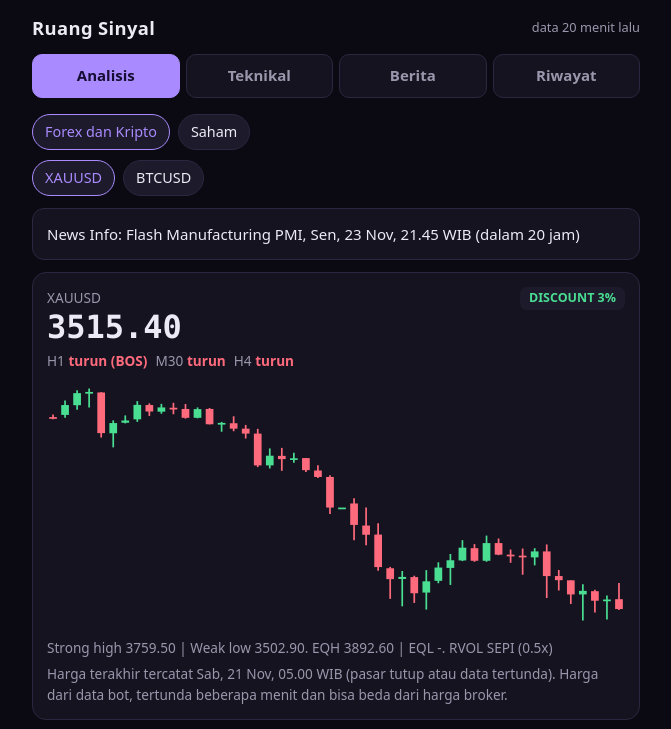
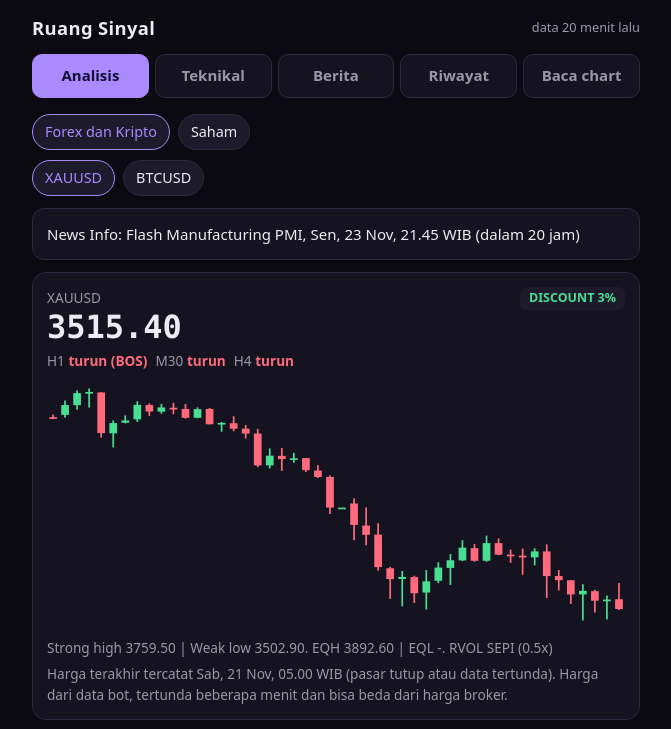
Before and after one commit to sitanjordan-forex1297/forex-signal-bot, a plain HTML site: page docs/index.html in a window 1280 px wide. Shown: the top 729 px of the page, without its empty margins (304-975 px from the left). Drawn offline with Linux system fonts and the light colour scheme.

Commit message:
Add files via upload

```diff
--- a/docs/index.html
+++ b/docs/index.html
@@ -11,7 +11,7 @@ body{margin:0;background:var(--bg);color:var(--tx);font:15px/1.5 system-ui,-appl
 header{display:flex;justify-content:space-between;align-items:center;padding:14px 16px 6px;max-width:640px;margin:0 auto}
 header b{font-size:1.15rem;letter-spacing:.02em}header span{color:var(--mu);font-size:.8rem}
 nav{display:flex;gap:6px;padding:6px 16px;max-width:640px;margin:0 auto;position:sticky;top:0;background:var(--bg);z-index:5}
-nav button{flex:1;min-height:44px;background:var(--sf);color:var(--mu);border:1px solid var(--bd);border-radius:10px;font:inherit;font-weight:600}
+nav button{flex:1;min-height:44px;padding:0 4px;font-size:.78rem;background:var(--sf);color:var(--mu);border:1px solid var(--bd);border-radius:10px;font:inherit;font-weight:600}
 nav button.on{background:var(--ac);color:#150d33;border-color:var(--ac)}
 main{max-width:640px;margin:0 auto;padding:10px 16px 40px}
 .card{background:var(--sf);border:1px solid var(--bd);border-radius:14px;padding:14px;margin-bottom:12px}
@@ -26,6 +26,7 @@ main{max-width:640px;margin:0 auto;padding:10px 16px 40px}
 h3{margin:0 0 8px;font-size:1rem}
 .lv{display:grid;grid-template-columns:1fr 1fr;gap:10px}
 .lv div{background:var(--sf2);border-radius:10px;padding:10px}.lv b{display:block;font-size:1.2rem}
+a.go{display:flex;align-items:center;justify-content:center;min-height:48px;border-radius:12px;background:var(--ac);color:#150d33;font-weight:700;text-decoration:none}
 button.go{width:100%;min-height:48px;border:0;border-radius:12px;background:var(--ac);color:#150d33;font:inherit;font-weight:700}
 input{width:100%;min-height:44px;background:var(--sf2);border:1px solid var(--bd);border-radius:9px;color:var(--tx);font:inherit;padding:8px}
 table{width:100%;border-collapse:collapse;font-size:.85rem}td,th{padding:6px 4px;border-bottom:1px solid var(--bd);text-align:left}
@@ -37,7 +38,7 @@ ul{margin:6px 0 0;padding-left:18px}li{margin-bottom:4px}
 </head>
 <body>
 <header><b>Ruang Sinyal</b><span id="upd">memuat...</span></header>
-<nav id="tabs"><button data-t="a" class="on">Analisis</button><button data-t="t">Teknikal</button><button data-t="n">Berita</button><button data-t="r">Riwayat</button></nav>
+<nav id="tabs"><button data-t="a" class="on">Analisis</button><button data-t="t">Teknikal</button><button data-t="n">Berita</button><button data-t="r">Riwayat</button><button data-t="c">Baca chart</button></nav>
 <main id="m"><div class="card mu">Memuat data...</div></main>
 <script>
 var URL="https://raw.githubusercontent.com/sitanjordan-forex1297/forex-signal-bot/main/data.json";
@@ -169,9 +170,13 @@ function viewR(){
     h+='<div class="card"><div class="row" style="justify-content:space-between"><b class="'+(x.side==="BUY"?"buy":"sell")+'">'+esc(x.pair)+' '+x.side+'</b><span class="pill '+c+'">'+esc(x.status)+(x.r!=null?' '+(x.r>=0?'+':'')+x.r.toFixed(1)+'R':'')+'</span></div><div class="mu num">Entry '+x.entry+' | SL '+x.sl+' | TP '+x.tp+'</div><div class="mu">'+esc(x.mode)+' | '+wib(x.t0)+'</div></div>'});
   return h;
 }
+function viewC(){
+  return '<div class="card"><h3>Pembaca chart (AI)</h3><p class="mu" style="margin-top:0">Unggah screenshot chart dari MT5 atau TradingView, lalu Claude membaca bias, struktur, area, dan menyusun rencana entry, SL, dan TP.</p><a class="go" href="https://claude.ai/artifact/DuyLKqLgQfStB2BPtCmiES" target="_blank" rel="noopener">Buka Pembaca chart</a></div>'+
+  '<div class="card"><h3>Perlu diketahui</h3><ul><li>Halaman ini terbuka di dalam Claude, jadi kamu perlu masuk ke akun Claude yang sama.</li><li>Pembacaan memakai kuota Claude-mu dan akan meminta izin saat pertama kali dipakai.</li><li>Angka dibaca dari gambar, jadi cocokkan dengan skala harga di chartmu sebelum dipakai.</li><li>Kenapa terpisah: website ini statis di GitHub dan tidak punya server AI, sedangkan pembaca chart memakai kemampuan AI yang hanya ada di dalam Claude.</li></ul></div>';
+}
 function render(){
   if(!D)return;
-  $("m").innerHTML=tab==="a"?viewA():tab==="t"?viewT():tab==="n"?viewN():viewR();
+  $("m").innerHTML=tab==="a"?viewA():tab==="t"?viewT():tab==="n"?viewN():tab==="c"?viewC():viewR();
   document.querySelectorAll("#tabs button").forEach(function(b){b.classList.toggle("on",b.dataset.t===tab)});
 }
 document.addEventListener("click",function(e){
```
